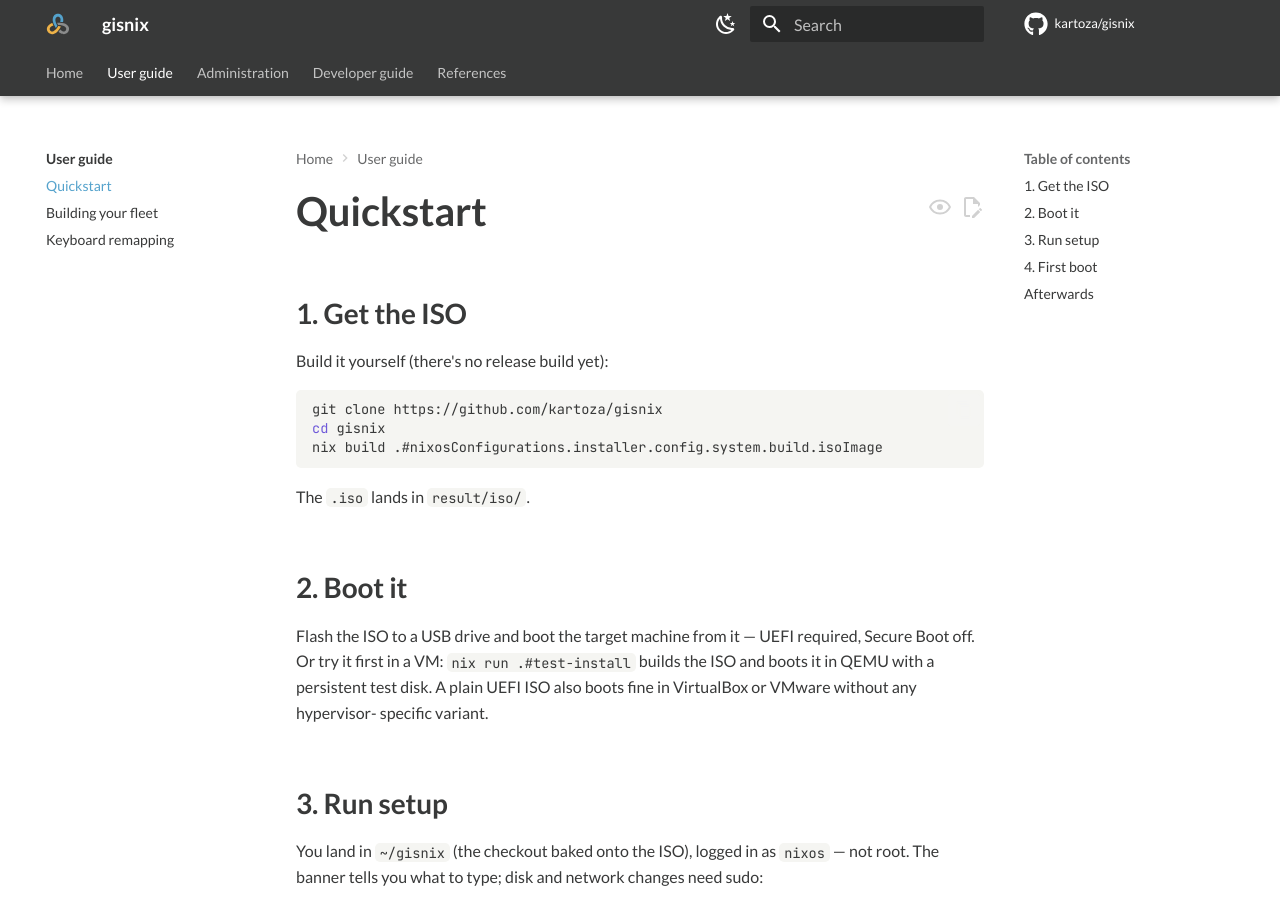
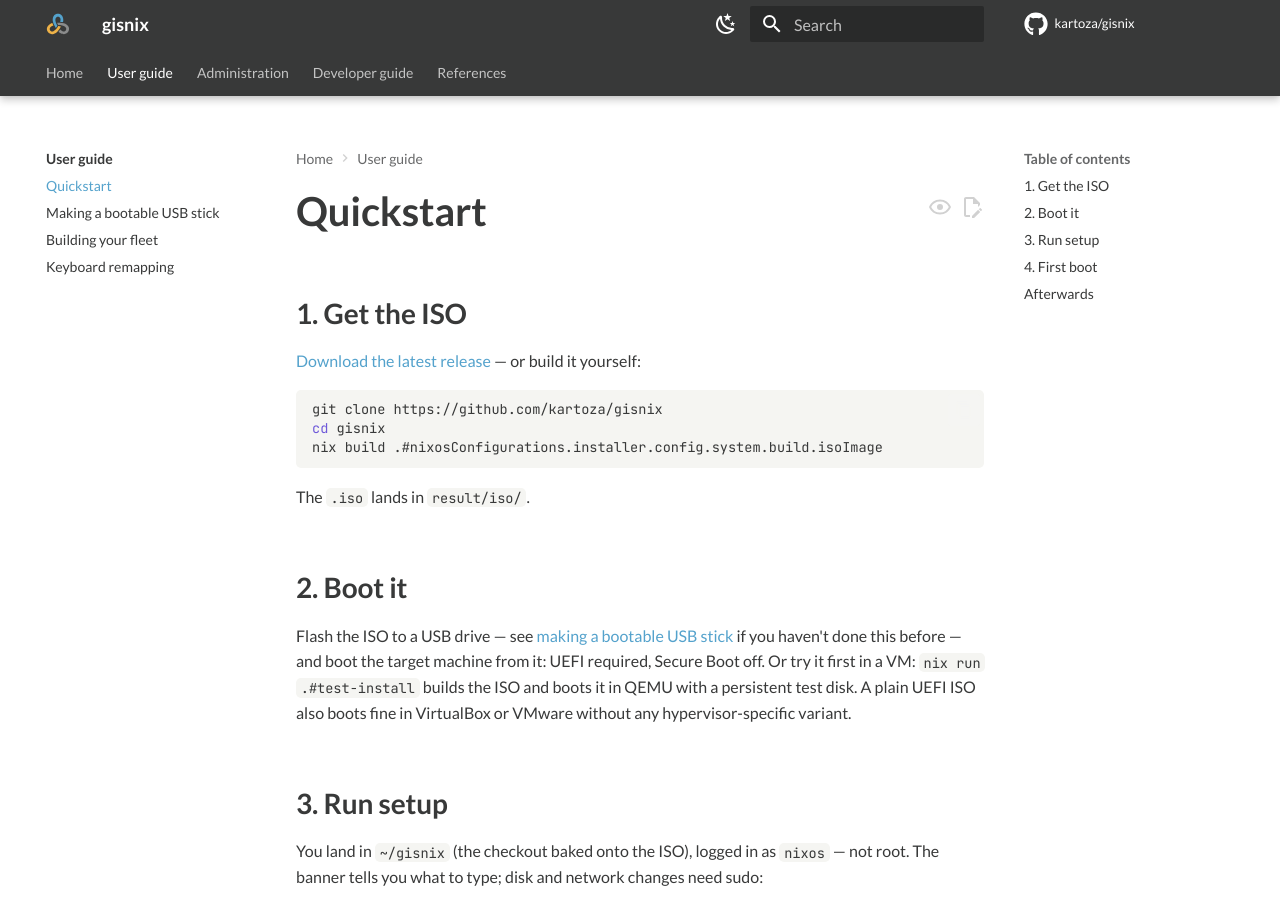
Before and after one commit to kartoza/gisnix, an MkDocs documentation site: the page built from docs/user/quickstart.md, in a window 1280 px wide and 900 px high. Built offline with MkDocs 1.6.1 and Material for MkDocs 9.7.7, drawn with Linux system fonts in a browser that asks for light colours; comment, search, counter and statistics services are not loaded; some of the changed text lies outside the part shown.

Commit message:
feat(release): build and publish the installer ISO on every tag
New release.yml: on a v* tag push, builds the installer ISO, extracts
that version's CHANGELOG.md section as the release body, and publishes
both the .iso and a .sha256 checksum as GitHub Release assets — every
past tag (v0.1.0 through v0.8.0) was a plain git tag with no built
artifact behind it until now.

The ISO always uploads as gisnix-installer.iso (not a versioned
filename), so releases/latest/download/gisnix-installer.iso is a
permanent link — that's what the docs home page's new "Download Now!"
button points at, and what quickstart.md now leads with instead of
"build it yourself".

New docs/user/bootable-usb.md: balenaEtcher/dd/GNOME Disks/Rufus
instructions per platform, plus verifying the download against the
published checksum.

````diff
--- a/docs/user/quickstart.md
+++ b/docs/user/quickstart.md
@@ -2,7 +2,8 @@
 
 ## 1. Get the ISO
 
-Build it yourself (there's no release build yet):
+[Download the latest release](https://github.com/kartoza/gisnix/releases/latest)
+— or build it yourself:
 
 ```bash
 git clone https://github.com/kartoza/gisnix
@@ -14,11 +15,12 @@
 
 ## 2. Boot it
 
-Flash the ISO to a USB drive and boot the target machine from it — UEFI
-required, Secure Boot off. Or try it first in a VM: `nix run .#test-install`
-builds the ISO and boots it in QEMU with a persistent test disk. A plain
-UEFI ISO also boots fine in VirtualBox or VMware without any hypervisor-
-specific variant.
+Flash the ISO to a USB drive — see [making a bootable USB
+stick](bootable-usb.md) if you haven't done this before — and boot the
+target machine from it: UEFI required, Secure Boot off. Or try it first
+in a VM: `nix run .#test-install` builds the ISO and boots it in QEMU
+with a persistent test disk. A plain UEFI ISO also boots fine in
+VirtualBox or VMware without any hypervisor-specific variant.
 
 ## 3. Run setup
 
--- a/mkdocs.yml
+++ b/mkdocs.yml
@@ -150,6 +150,7 @@
   - User guide:
       - user/index.md
       - Quickstart: user/quickstart.md
+      - Making a bootable USB stick: user/bootable-usb.md
       - Building your fleet: user/fleet.md
       - Keyboard remapping: user/keyboard.md
   - Administration:
````
Also changed, not shown: docs/index.md (+2 -1 lines), docs/user/bootable-usb.md (added, +74 -0 lines), docs/user/index.md (+2 -0 lines), 1 other file.
